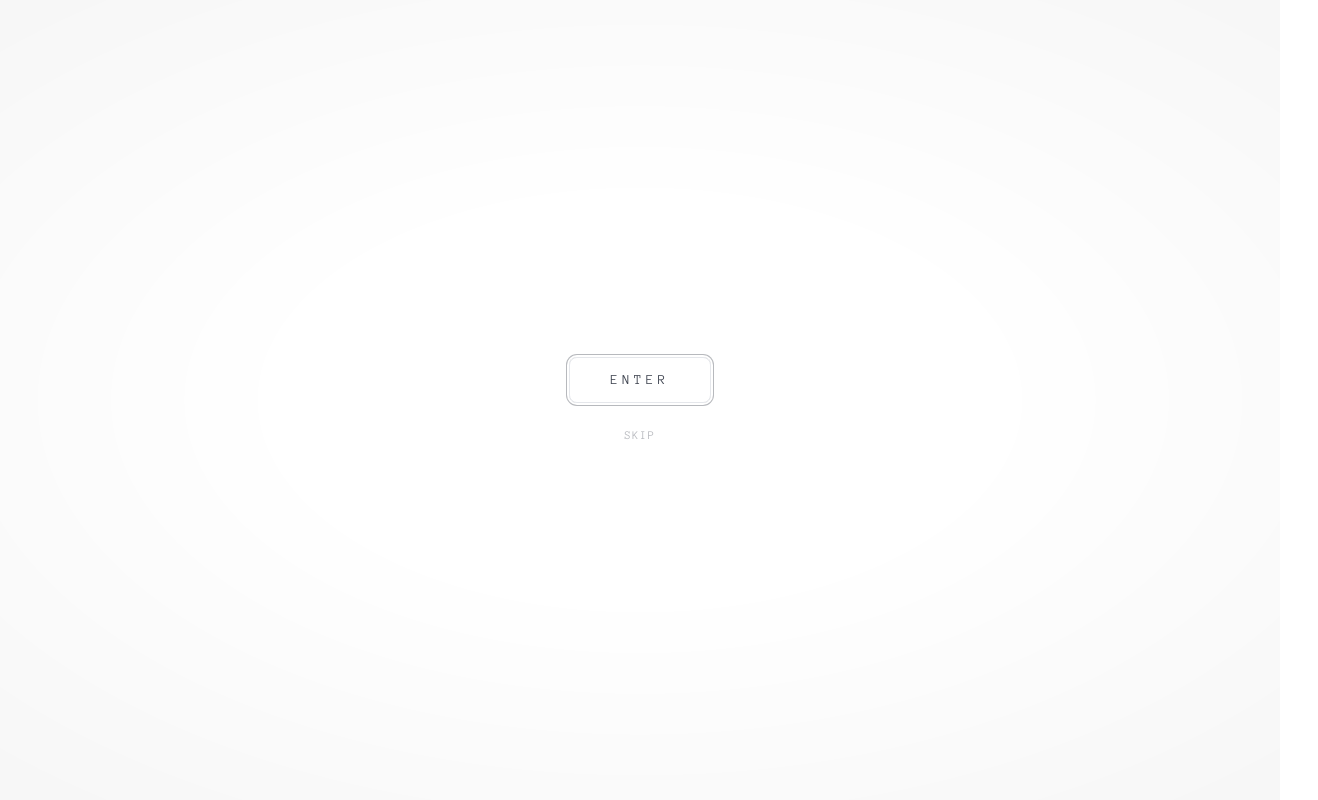
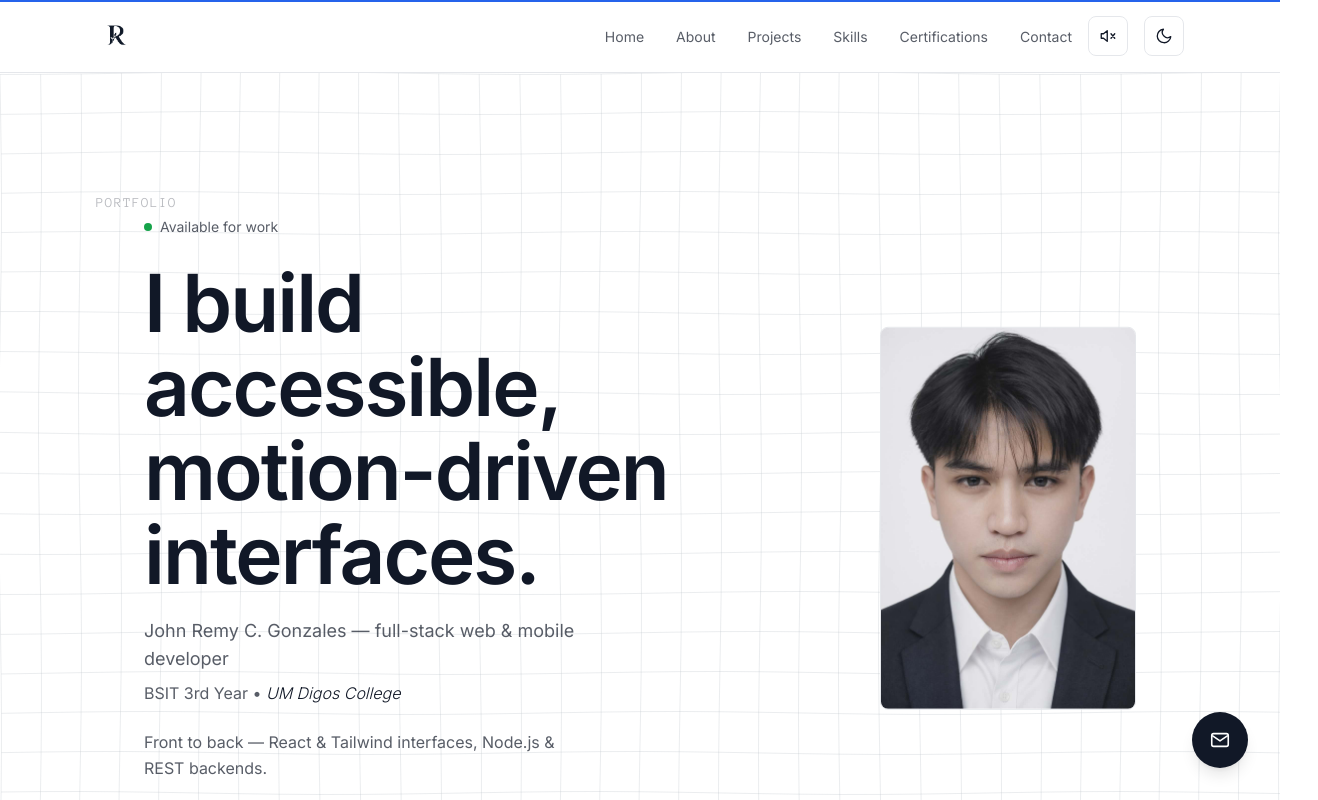
Before and after one commit to Reym-Tech/PersonalPortfolio, a React (Create React App) app: page / in a window 1280 px wide. Shown: the top 800 px of the page, 1318 px wide, since content can reach past the window. Built offline with nearby package versions, Linux system fonts and the light colour scheme.

Commit message:
060426_1436: Cleaned up the sound fx of Entry, Wired Hero section to keep it clean and minimal

```diff
--- a/src/ui/design-system/animations/entry-transition.js
+++ b/src/ui/design-system/animations/entry-transition.js
@@ -3,7 +3,6 @@ import { Canvas, useFrame } from "@react-three/fiber";
 import { motion, useReducedMotion } from "framer-motion";
 
 import { useTheme } from "../../../ThemeContext";
-import { useSound } from "../../../SoundContext";
 
 const GRID_HALF = 20;
 const GRID_STEP = 1.6;
@@ -38,7 +37,7 @@ function hasWebGL() {
   }
 }
 
-function ArchGrid({ phaseRef }) {
+function ArchGrid() {
   const geomRef = useRef(null);
   const progress = useRef(-0.18);
   const clock = useRef(0);
@@ -90,12 +89,6 @@ function ArchGrid({ phaseRef }) {
   useFrame((_, delta) => {
     const geom = geomRef.current;
     if (!geom) return;
-    // Hold the grid undrawn behind the Enter gate; the draw-in begins with the
-    // intro swell once the visitor commits.
-    if (phaseRef.current === "gate") {
-      geom.setDrawRange(0, 0);
-      return;
-    }
     progress.current = Math.min(1, progress.current + delta * 0.44);
     if (progress.current <= 0) {
       geom.setDrawRange(0, 0);
@@ -145,7 +138,7 @@ function GridPlane({ phaseRef }) {
 
   return (
     <group ref={groupRef}>
-      <ArchGrid phaseRef={phaseRef} />
+      <ArchGrid />
     </group>
   );
 }
@@ -153,14 +146,6 @@ function GridPlane({ phaseRef }) {
 function CameraRig({ phaseRef }) {
   useFrame((state, delta) => {
     const phase = phaseRef.current;
-
-    // Hold the camera at its starting position behind the gate so the grid still
-    // flies in with the camera once Enter starts the intro, instead of drawing
-    // onto an already-settled view.
-    if (phase === "gate") {
-      state.camera.lookAt(0, 0, 0);
-      return;
-    }
 
     if (phase === "exit") {
       state.camera.position.y += (12 - state.camera.position.y) * Math.min(1, delta * 0.75);
@@ -188,63 +173,35 @@ function Scene({ phaseRef, isDark }) {
 export function EntryTransition({ onComplete, onExitBegin }) {
   const reduceMotion = useReducedMotion();
   const { theme } = useTheme();
-  const { playSound, enableSound } = useSound();
   const isDark = theme === "dark";
   const [supported] = useState(hasWebGL);
-  const [phase, setPhase] = useState("gate");
-  const phaseRef = useRef("gate");
+  const [phase, setPhase] = useState("intro");
+  const phaseRef = useRef("intro");
   const onExitBeginRef = useRef(onExitBegin);
   const onCompleteRef = useRef(onComplete);
-  const playSoundRef = useRef(playSound);
-  const enableSoundRef = useRef(enableSound);
-  const enterButtonRef = useRef(null);
   useEffect(() => { onExitBeginRef.current = onExitBegin; });
   useEffect(() => { onCompleteRef.current = onComplete; });
-  useEffect(() => { playSoundRef.current = playSound; });
-  useEffect(() => { enableSoundRef.current = enableSound; });
 
   const t1Ref = useRef(null);
 
   const skip = reduceMotion || !supported;
 
-  // Straight to the site, no animation or sound — the gate's escape hatch, and the
-  // reduced-motion / no-WebGL path.
-  const finish = useCallback(() => {
-    clearTimeout(t1Ref.current);
-    onExitBeginRef.current?.();
-    onCompleteRef.current?.();
-  }, []);
-
   const beginExit = useCallback(() => {
-    // Guard re-entry: the 1800ms timer can fire just after a manual Skip, and a
-    // double would replay the droplet and onExitBegin.
-    if (phaseRef.current === "exit") return;
     clearTimeout(t1Ref.current);
     phaseRef.current = "exit";
     setPhase("exit");
-    // The droplet hands off to the Hero; its reverb tail rings across the 1.4s
-    // crossfade. Audio is already unlocked here — the Enter gesture did it.
-    playSoundRef.current?.("droplet");
     onExitBeginRef.current?.();
   }, []);
 
-  // The Enter gesture: unlock audio and play the intro swell, start the grid
-  // draw-in, then auto-hand off to the Hero once the swell has spanned it.
-  const beginIntro = useCallback(() => {
-    // Guard re-entry: pressing Enter on the focused button fires both its native
-    // click and the window keydown handler, so beginIntro is called twice.
-    if (phaseRef.current !== "gate") return;
-    enableSoundRef.current?.("intro");
-    phaseRef.current = "intro";
-    setPhase("intro");
+  useEffect(() => {
+    if (skip) {
+      onExitBeginRef.current?.();
+      onCompleteRef.current?.();
+      return undefined;
+    }
     t1Ref.current = setTimeout(beginExit, 1800);
-  }, [beginExit]);
-
-  useEffect(() => {
-    if (skip) finish();
-  }, [skip, finish]);
-
-  useEffect(() => () => clearTimeout(t1Ref.current), []);
+    return () => { clearTimeout(t1Ref.current); };
+  }, [skip, beginExit]);
 
   useEffect(() => {
     if (skip) return undefined;
@@ -256,27 +213,17 @@ export function EntryTransition({ onComplete, onExitBegin }) {
   useEffect(() => {
     if (skip) return undefined;
     const handleKey = (event) => {
-      if (event.key === "Escape") {
-        finish();
-      } else if (event.key === "Enter" || event.key === " ") {
-        if (phaseRef.current === "gate") beginIntro();
-        else if (phaseRef.current === "intro") beginExit();
+      if (event.key === "Escape" || event.key === "Enter" || event.key === " ") {
+        beginExit();
       }
     };
     window.addEventListener("keydown", handleKey);
     return () => window.removeEventListener("keydown", handleKey);
-  }, [skip, beginIntro, beginExit, finish]);
-
-  // Auto-focus Enter so keyboard and screen-reader users can act at once — it's the
-  // only control on screen at the gate.
-  useEffect(() => {
-    if (!skip && phase === "gate") enterButtonRef.current?.focus();
-  }, [skip, phase]);
+  }, [skip, beginExit]);
 
   if (skip) return null;
 
   const isExiting = phase === "exit";
-  const showGate = phase === "gate";
 
   return (
     <motion.div
@@ -331,31 +278,6 @@ export function EntryTransition({ onComplete, onExitBegin }) {
         }}
       />
 
-      {showGate ? (
-        <motion.div
-          className="absolute inset-0 flex flex-col items-center justify-center gap-6"
-          initial={{ opacity: 0 }}
-          animate={{ opacity: 1 }}
-          transition={{ duration: 0.6, ease: "easeOut" }}
-        >
-          <button
-            ref={enterButtonRef}
-            type="button"
-            onClick={beginIntro}
-            className="rounded-[8px] border border-elegant-border px-10 py-3 font-mono text-sm uppercase tracking-[0.3em] text-elegant-text/80 transition-colors hover:bg-elegant-hover hover:text-elegant-text focus:outline-none focus-visible:ring-1 focus-visible:ring-elegant-text/30 focus-visible:ring-offset-2"
-          >
-            Enter
-          </button>
-          <button
-            type="button"
-            onClick={finish}
-            className="font-mono text-xs uppercase tracking-widest text-elegant-text/30 transition-colors hover:text-elegant-text/60 focus:outline-none focus-visible:ring-1 focus-visible:ring-elegant-text/20 focus-visible:ring-offset-2"
-          >
-            Skip
-          </button>
-        </motion.div>
-      ) : (
-        phase === "intro" && (
       <button
         type="button"
         onClick={beginExit}
@@ -363,8 +285,6 @@ export function EntryTransition({ onComplete, onExitBegin }) {
       >
         Skip
       </button>
-        )
-      )}
     </motion.div>
   );
 }
```
Lines whose indentation alone changed are shown as unchanged.
